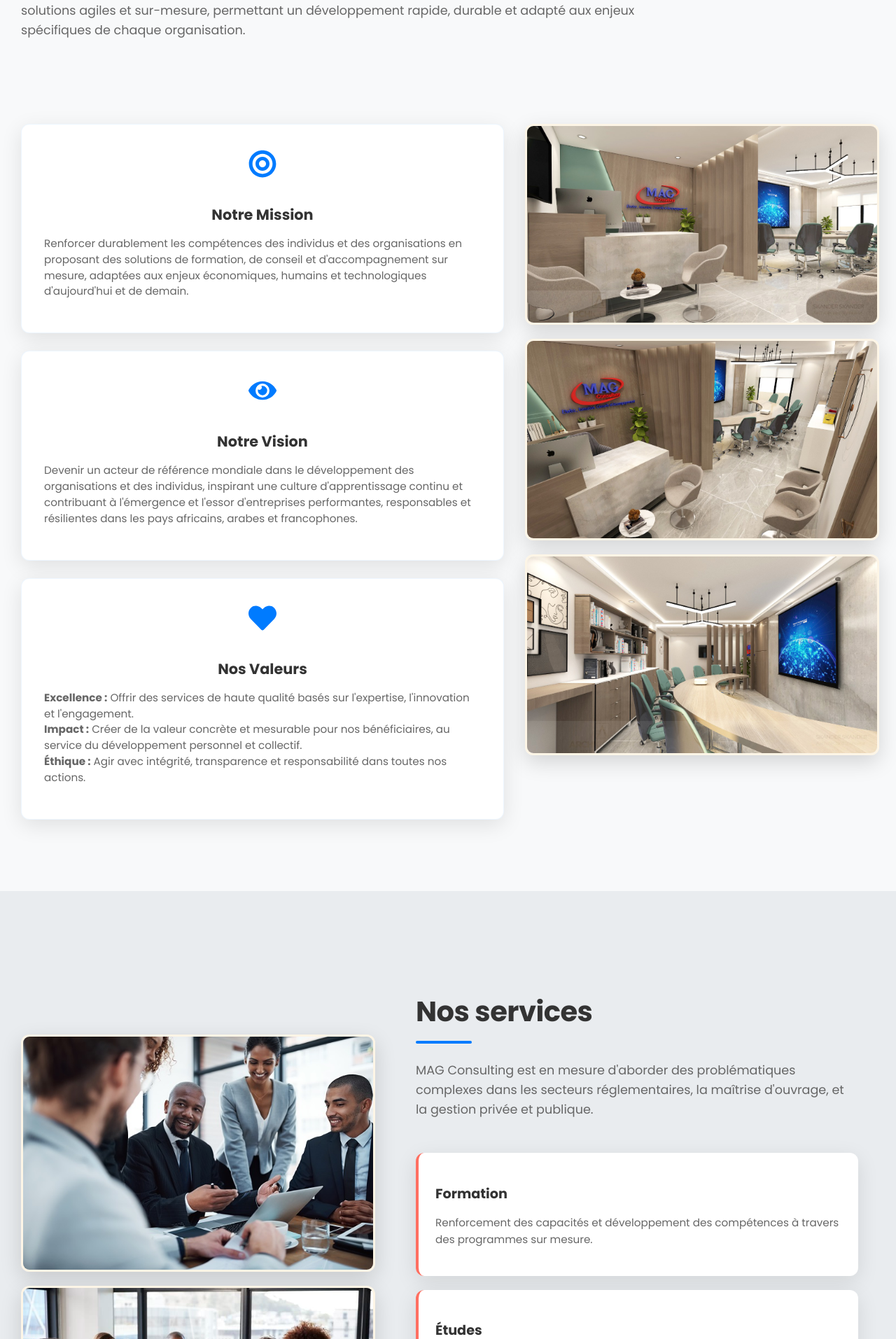
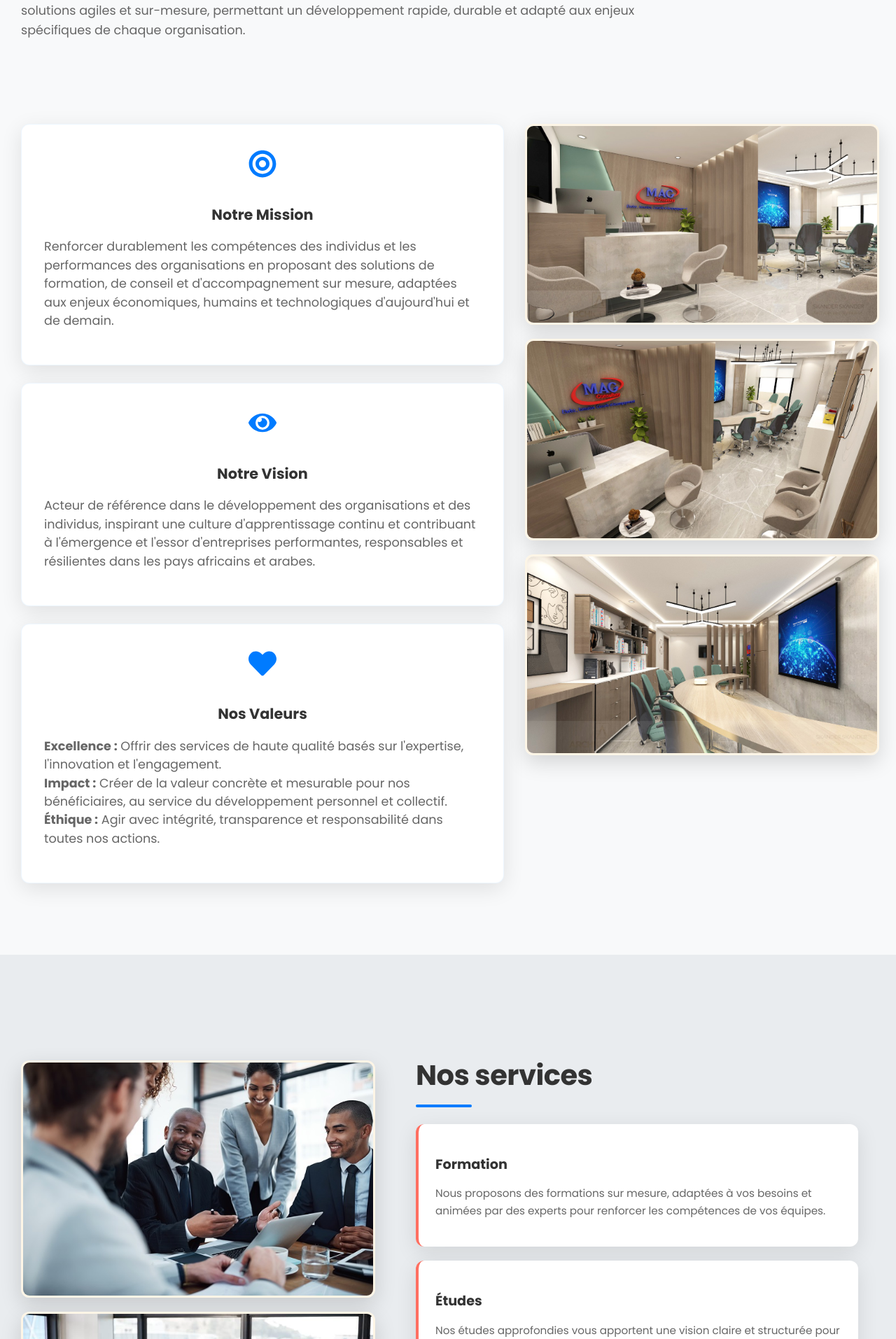
Before and after one commit to magconsulting-tunisie/magconsulting-site, a React (Vite) app: page / in a window 1280 px wide. Shown: the part 887-2800 px from the top of the page at 70% size. Built offline with nearby package versions, Linux system fonts and the light colour scheme.

Commit message:
Your commit message here

```diff
--- a/src/components/Banner.jsx
+++ b/src/components/Banner.jsx
@@ -30,7 +30,7 @@ function Banner() {
           <div className="contact-text">
             <div className="contact-label">Contact us</div>
             <div className="contact-value">(+216)74431511</div>
-            <div className="contact-value">(+216)96111262</div>
+            <div className="contact-value">(+216)99727827</div>
           </div>
         </div>
         <div className="contact-item">
--- a/src/components/Navbar.jsx
+++ b/src/components/Navbar.jsx
@@ -73,7 +73,7 @@ function Navbar() {
             Conseil et Accompagnement
           </NavLink>
           <NavLink to="/projets" className="navbar-link">
-            Nos projets
+            Nos projets et réalisations
           </NavLink>
           <NavLink to="/partenaires" className="navbar-link">
             Nos partenaires
--- a/src/pages/Home.css
+++ b/src/pages/Home.css
@@ -140,9 +140,30 @@ section:hover .section-title::after {
   color: var(--text-dark);
 }
 
-.expertise-card p {
+.mvexpertise-card {
+  background-color: var(--card-dark);
+  padding: 2rem;
+  border-radius: var(--border-radius);
+  box-shadow: var(--shadow-light);
+  transition: all var(--transition-speed) ease;
+  text-align: center;
+  border: 1px solid rgba(77, 166, 255, 0.1);
+}
+
+.mvexpertise-card:hover {
+  transform: translateY(-8px);
+  box-shadow: var(--shadow-dark);
+  border-color: var(--primary-color);
+}
+
+.mvexpertise-card h3 {
+  font-size: 1.3rem;
+  margin-bottom: 0.8rem;
+  color: var(--text-dark);
+}
+.mvexpertise-card p {
   color: var(--text-light);
-  font-size: 0.95rem;
+  font-size: 1.1rem;
   line-height: 1.5;
   text-align: left;
 }
--- a/src/pages/Home.jsx
+++ b/src/pages/Home.jsx
@@ -89,23 +89,38 @@ function Home() {
 
         <div className="presentation-columns">
           <div className="expertise-cards-container">
-            <div className="expertise-card">
+            <div className="mvexpertise-card">
               <div className="expertise-icon">
                 <FaBullseye />
               </div>
               <h3>Notre Mission</h3>
-              <p>Renforcer durablement les compétences des individus et des organisations en proposant des solutions de formation, de conseil et d'accompagnement sur mesure, adaptées aux enjeux économiques, humains et technologiques d'aujourd'hui et de demain.</p>
+              <p>Renforcer durablement les
+compétences des individus et les
+performances des organisations en
+proposant des solutions de
+formation, de conseil et
+d&#39;accompagnement sur mesure,
+adaptées aux enjeux économiques,
+humains et technologiques
+d&#39;aujourd&#39;hui et de demain.</p>
             </div>
 
-            <div className="expertise-card">
+            <div className="mvexpertise-card">
               <div className="expertise-icon">
                 <FaEye />
               </div>
               <h3>Notre Vision</h3>
-              <p>Devenir un acteur de référence mondiale dans le développement des organisations et des individus, inspirant une culture d'apprentissage continu et contribuant à l'émergence et l'essor d'entreprises performantes, responsables et résilientes dans les pays africains, arabes et francophones.</p>
+              <p>Acteur de référence dans le
+développement des organisations et
+des individus, inspirant une culture
+d&#39;apprentissage continu et
+contribuant à l&#39;émergence et l&#39;essor
+d&#39;entreprises performantes,
+responsables et résilientes dans les
+pays africains et arabes.</p>
             </div>
 
-            <div className="expertise-card">
+            <div className="mvexpertise-card">
               <div className="expertise-icon">
                 <FaHeart />
               </div>
@@ -141,30 +156,35 @@ function Home() {
       <section className="intervention-section">
         <div className="section-content">
           <h2 className="section-title">Nos services</h2>
-          <p className="section-text">
-            MAG Consulting est en mesure d'aborder des problématiques complexes dans les secteurs réglementaires,
-            la maîtrise d'ouvrage, et la gestion privée et publique.
-          </p>
-
           <div className="intervention-cards">
             <div className="intervention-card">
               <Link to="/formations" className="view-more-button">
                 <h3>Formation</h3>
-                <p>Renforcement des capacités et développement des compétences à travers des programmes sur mesure.</p>
+                <p>Nous proposons des formations sur
+mesure, adaptées à vos besoins et
+animées par des experts pour
+renforcer les compétences de vos
+équipes.</p>
               </Link>
             </div>
 
             <div className="intervention-card">
               <Link to="/etudes" className="view-more-button">
                 <h3>Études</h3>
-                <p>Analyses approfondies et diagnostics pour orienter vos projets et stratégies.</p>
+                <p>Nos études approfondies vous
+apportent une vision claire et
+structurée pour orienter vos
+décisions stratégiques.</p>
               </Link>
             </div>
 
             <div className="intervention-card">
               <Link to="/conseil-accompagnement" className="view-more-button">
                 <h3>Conseils et accompagnement</h3>
-                <p>Assistance stratégique et opérationnelle pour optimiser vos performances et atteindre vos objectifs.</p>
+                <p>Nous vous accompagnons dans vos
+projets avec des solutions de
+conseil personnalisées, alliant expertise métier et proximité
+opérationnelle.</p>
               </Link>
             </div>
           </div>
@@ -233,7 +253,10 @@ function Home() {
                 <FaUserTie />
               </div>
               <h3>Management et Leadership</h3>
-              <p>Formations pour développer des compétences en gestion et leadership.</p>
+              <p>Développement de la capacité à
+mobiliser les équipes, prendre des
+décisions stratégiques et incarner
+un leadership inspirant.</p>
             </div>
 
             <div className="expertise-card">
@@ -272,7 +295,11 @@ function Home() {
                 <FaBalanceScale />
               </div>
               <h3>Politiques Publiques</h3>
-              <p>Analyse, développement et évaluation des politiques publiques pour maximiser leur impact social.</p>
+              <p>Analyse, développement et
+évaluation des politiques publiques
+pour améliorer l’efficacité de l’action
+publique et répondre aux enjeux
+sociétaux.</p>
             </div>
 
             <div className="expertise-card">
@@ -414,7 +441,8 @@ function Home() {
                   <div className="logo-image-wrapper">
                     <img src={adfr} alt="ADFR logo" className="logo-image" />
                   </div>
-                  <p className="logo-title">ADFR</p>
+                  <p className="logo-title">Association de Développement de
+                  la Femme Rurale</p>
                 </div>
               </div>
             </div>
--- a/src/pages/Partners.css
+++ b/src/pages/Partners.css
@@ -44,6 +44,7 @@
     color: #4b5563;
     font-size: 1.1rem;
     line-height: 1.6;
+    font-family: 'Poppins', sans-serif;
   }
 
   /* Partners list styling */
--- a/src/pages/Projects.jsx
+++ b/src/pages/Projects.jsx
@@ -23,7 +23,11 @@ function Projects() {
           <h1 className="section-title">Nos Projets et Réalisations</h1>
 
           <p className="section-text">
-            Découvrez nos initiatives et réalisations dans divers domaines, visant à renforcer les capacités organisationnelles et territoriales à travers la Tunisie et au-delà.
+          Découvrez nos initiatives et
+réalisations dans des domaines
+variés, conçues pour renforcer les
+capacités organisationnelles et
+territoriales.
           </p>
 
           <div className="projects-grid">
```
